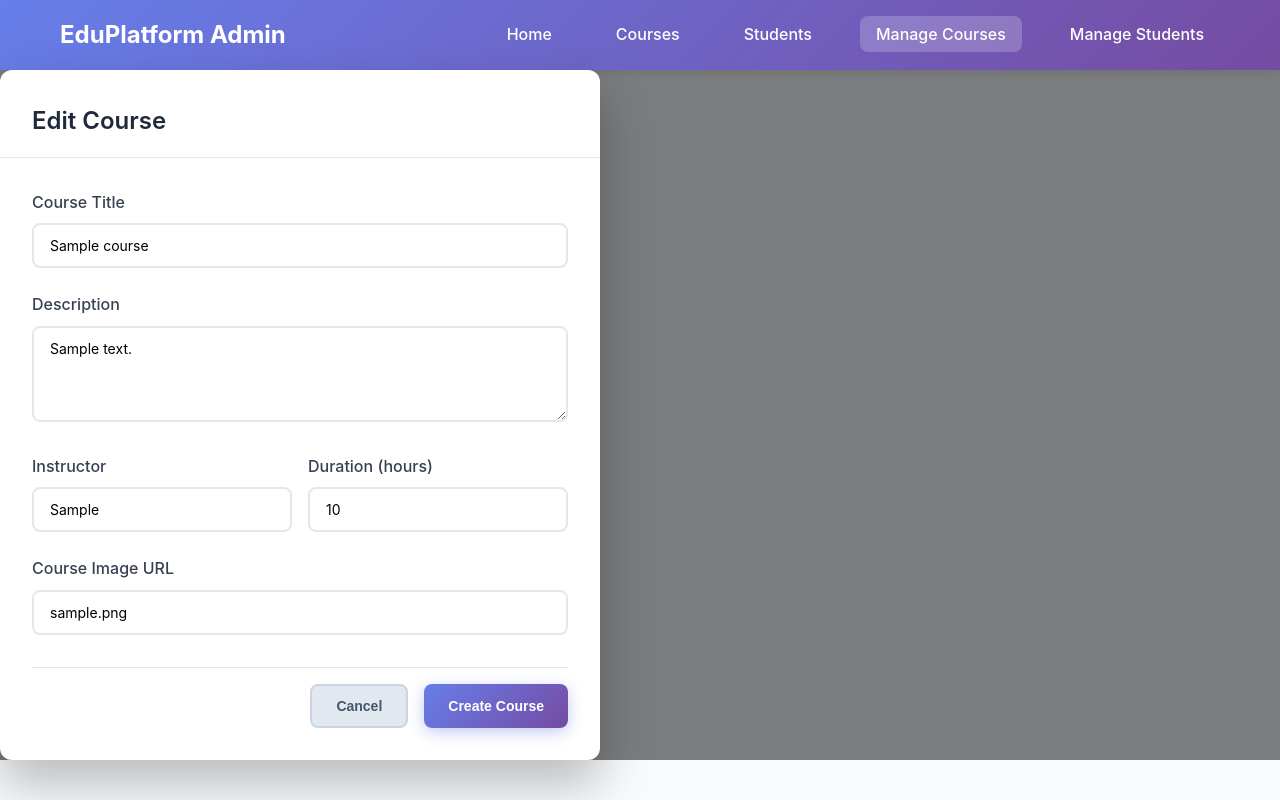
After one commit to ankur-upflairs/DBUU-Training, a Django app: page /courses/edit/1 in a window 1280 px wide. The commit adds this page. Run offline with Django 5.2, Linux system fonts and the light colour scheme; tables that the repository leaves empty hold one stand-in row (values such as "Sample post").

Commit message:
code pushed

```diff
--- /dev/null
+++ b/django/lmsApp/courses/templates/edit-course.html
@@ -0,0 +1,64 @@
+{% load static %}
+<!DOCTYPE html>
+<html lang="en">
+<head>
+    <meta charset="UTF-8">
+    <meta name="viewport" content="width=device-width, initial-scale=1.0">
+    <title>Manage Courses - EduPlatform Admin</title>
+    <link rel="stylesheet" href="{% static 'css/style-crud.css' %}">
+</head>
+<body>
+    <nav class="navbar">
+        <div class="nav-container">
+            <div class="nav-logo">
+                <h2>EduPlatform Admin</h2>
+            </div>
+            <ul class="nav-links">
+                <li><a href="index.html">Home</a></li>
+                <li><a href="courses.html">Courses</a></li>
+                <li><a href="students.html">Students</a></li>
+                <li><a href="admin-courses.html" class="active">Manage Courses</a></li>
+                <li><a href="admin-students.html">Manage Students</a></li>
+            </ul>
+        </div>
+    </nav>
+
+                <!-- Create Course Form -->
+                <div style="display: block;position: relative; margin: 0 auto;" class="form-modal" >
+                    <div class="form-content">
+                        <div class="form-header">
+                            <h2>Edit Course</h2>
+                        </div>
+                        <form class="admin-form" action="/courses/edit/{{course.id}}" method="post" >
+                            {% csrf_token %}
+                            <div class="form-group">
+                                <label for="title">Course Title</label>
+                                <input type="text" id="title" name="title" value="{{course.title}}" required>
+                            </div>
+                            <div class="form-group">
+                                <label for="description">Description</label>
+                                <textarea id="description" name="description" rows="4" required>{{course.description}}</textarea>
+                            </div>
+                            <div class="form-row">
+                                <div class="form-group">
+                                    <label for="instructor">Instructor</label>
+                                    <input type="text" value="{{course.instructor}}" id="instructor" name="instructor" required>
+                                </div>
+                                <div class="form-group">
+                                    <label for="duration">Duration (hours)</label>
+                                    <input type="number" value="{{course.duration}}" id="duration" name="duration" required>
+                                </div>
+                            </div>
+                            <div class="form-group">
+                                <label for="image">Course Image URL</label>
+                                <input type="url" id="image" value="{{course.image}}" name="image" required>
+                            </div>
+                            <div class="form-actions">
+                                <button type="button" class="btn btn-secondary" onclick="hideCreateForm()">Cancel</button>
+                                <button type="submit" class="btn btn-primary">Create Course</button>
+                            </div>
+                        </form>
+                    </div>
+                </div>
+</body>
+</html>
--- a/django/lmsApp/courses/templates/manage-courses.html
+++ b/django/lmsApp/courses/templates/manage-courses.html
@@ -105,7 +105,7 @@
                                 <td>{{course.createdAt}}</td>
                                 <td>2 students</td>
                                 <td class="actions">
-                                    <button class="btn-action btn-edit" onclick="editCourse(1)">Edit</button>
+                                   <a href="/courses/edit/{{course.id}}"><button class="btn-action btn-edit" >Edit</button></a>
                                     <button class="btn-action btn-delete" onclick="deleteCourse(1)">Delete</button>
                                 </td>
                             </tr>
--- a/django/lmsApp/courses/urls.py
+++ b/django/lmsApp/courses/urls.py
@@ -4,6 +4,7 @@ from .views import *
 urlpatterns = [
    path("",all_courses,name='courses'),
    path('manage-courses',manage_courses),
+   path('edit/<int:id>',edit_course),
    path('create-course',create_course),
    path("<int:id>",single_course_by_id,name='course-details'),
 ]
--- a/django/lmsApp/courses/views.py
+++ b/django/lmsApp/courses/views.py
@@ -1,5 +1,5 @@
 from django.shortcuts import render
-from django.http import HttpResponseNotFound
+from django.http import HttpResponseNotFound,HttpResponseRedirect
 from .models import Courses
 
 courses = [
@@ -81,3 +81,19 @@ def create_course(request):
 def manage_courses(request):
     courses= Courses.objects.all()
     return render(request,'manage-courses.html',{"courses":courses})
+
+def edit_course(request,id):
+    course=Courses.objects.get(id=id)
+
+    if request.method == "GET":
+        return render(request,'edit-course.html',{
+            "course":course
+        })
+    else:
+        course.title=request.POST.get('title')
+        course.duration=request.POST.get('duration')
+        course.instructor=request.POST.get('instructor')
+        course.description=request.POST.get('description')
+        course.image=request.POST.get('image')
+        course.save()
+        return HttpResponseRedirect('/courses/manage-courses')
```
